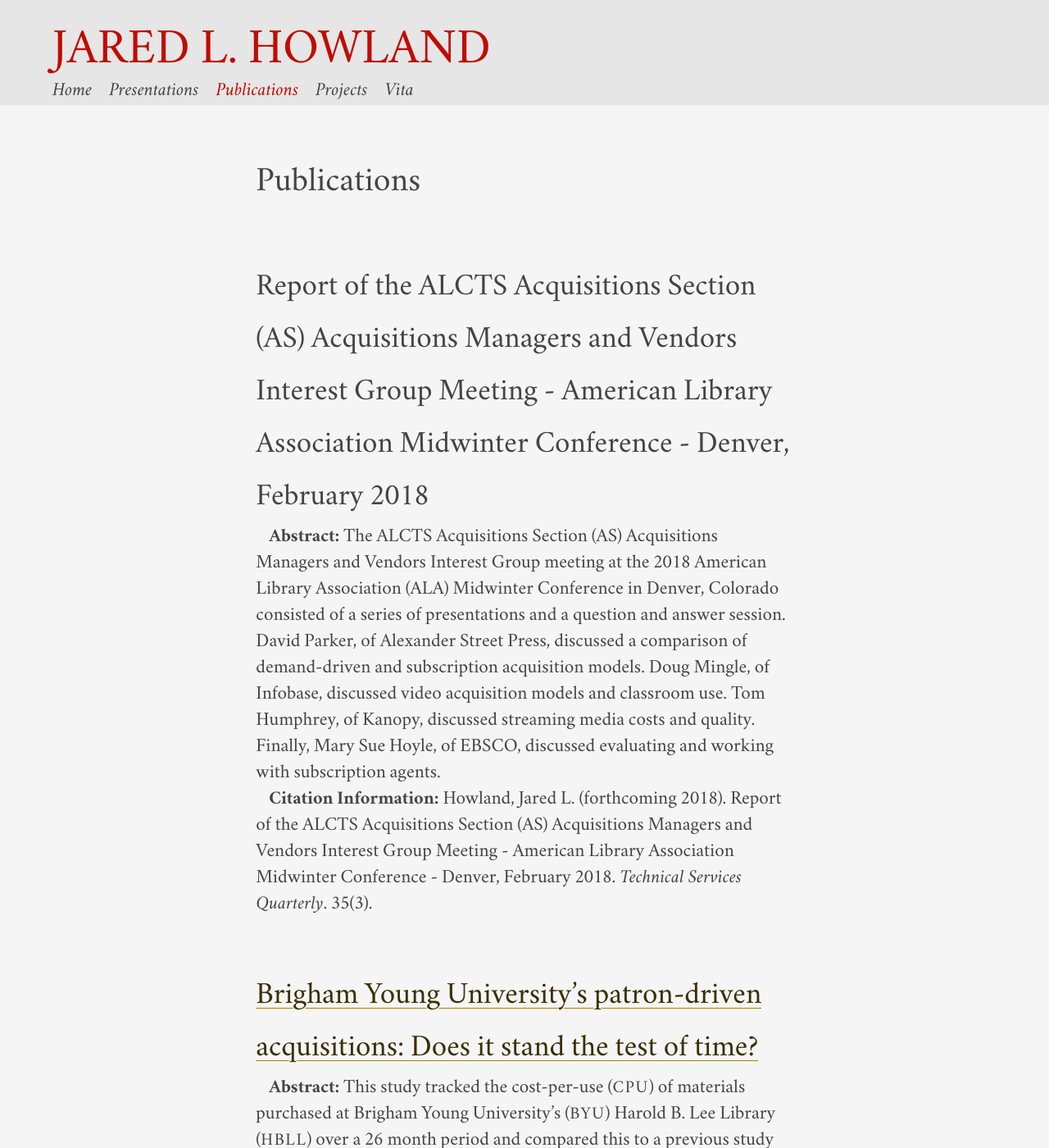
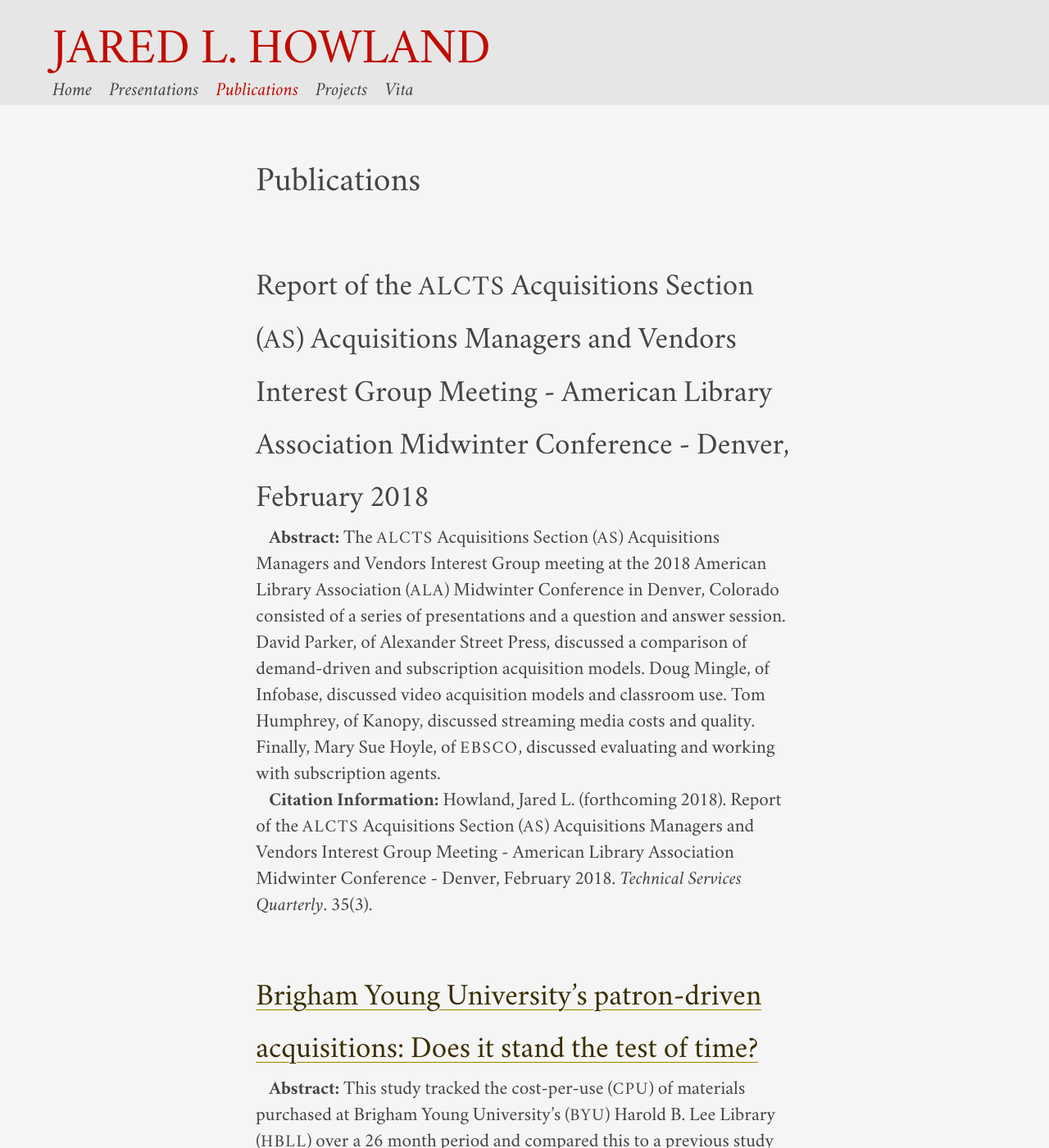
Before and after one commit to jaredhowland/jaredhowland.github.io, a Jekyll site: the page built from content/publications.md, in a window 1280 px wide and 1400 px high. Shown: the whole window at 82% size. Built offline with Jekyll 4.4.1, drawn with Linux system fonts in a browser that asks for light colours.

Commit message:
Update publications.md

```diff
--- a/content/publications.md
+++ b/content/publications.md
@@ -5,13 +5,13 @@ permalink: /publications/
 
 # Publications #
 
-## Report of the ALCTS Acquisitions Section (AS) Acquisitions Managers and Vendors Interest Group Meeting - American Library Association Midwinter Conference - Denver, February 2018 ##
+## Report of the <span class="caps">ALCTS</span> Acquisitions Section (<span class="caps">AS</span>) Acquisitions Managers and Vendors Interest Group Meeting - American Library Association Midwinter Conference - Denver, February 2018 ##
 
 <span class="Z3988" title="ctx_ver=Z39.88-2004&amp;rft_val_fmt=info%3Aofi%2Ffmt%3Akev%3Amtx%3Ajournal&amp;rfr_id=info%3Asid%2Focoins.info%3Agenerator&amp;rft.genre=article&amp;rft.atitle=Report%20of%20the%20ALCTS%20Acquisitions%20Section%20%28AS%29%20Acquisitions%20Managers%20and%20Vendors%20Interest%20Group%20Meeting%20-%20American%20Library%20Association%20Midwinter%20Conference%20-%20Denver%2C%20February%202018&amp;rft.title=Technical+Services+Quarterly&amp;rft.stitle=Technical+Services+Quarterly&amp;rft.issn=0731-7131&amp;rft.date=2018&amp;rft.volume=35&amp;rft.issue=3&amp;rft.spage=&amp;rft.epage=&amp;rft.aulast=Howland&amp;rft.aufirst=Jared&amp;rft.auinit=L&amp;rft.au=Jared+L+Howland"></span>
 
-**Abstract:** The ALCTS Acquisitions Section (AS) Acquisitions Managers and Vendors Interest Group meeting at the 2018 American Library Association (ALA) Midwinter Conference in Denver, Colorado consisted of a series of presentations and a question and answer session. David Parker, of Alexander Street Press, discussed a comparison of demand-driven and subscription acquisition models. Doug Mingle, of Infobase, discussed video acquisition models and classroom use. Tom Humphrey, of Kanopy, discussed streaming media costs and quality. Finally, Mary Sue Hoyle, of EBSCO, discussed evaluating and working with subscription agents.
+**Abstract:** The <span class="caps">ALCTS</span> Acquisitions Section (<span class="caps">AS</span>) Acquisitions Managers and Vendors Interest Group meeting at the 2018 American Library Association (<span class="caps">ALA</span>) Midwinter Conference in Denver, Colorado consisted of a series of presentations and a question and answer session. David Parker, of Alexander Street Press, discussed a comparison of demand-driven and subscription acquisition models. Doug Mingle, of Infobase, discussed video acquisition models and classroom use. Tom Humphrey, of Kanopy, discussed streaming media costs and quality. Finally, Mary Sue Hoyle, of <span class="caps">EBSCO</span>, discussed evaluating and working with subscription agents.
 
-**Citation Information:** Howland, Jared L. (forthcoming 2018). Report of the ALCTS Acquisitions Section (AS) Acquisitions Managers and Vendors Interest Group Meeting - American Library Association Midwinter Conference - Denver, February 2018. *Technical Services Quarterly*. 35(3).
+**Citation Information:** Howland, Jared L. (forthcoming 2018). Report of the <span class="caps">ALCTS</span> Acquisitions Section (<span class="caps">AS</span>) Acquisitions Managers and Vendors Interest Group Meeting - American Library Association Midwinter Conference - Denver, February 2018. *Technical Services Quarterly*. 35(3).
 
 ## [Brigham Young University’s patron-driven acquisitions: Does it stand the test of time?][20] ##
 
```
